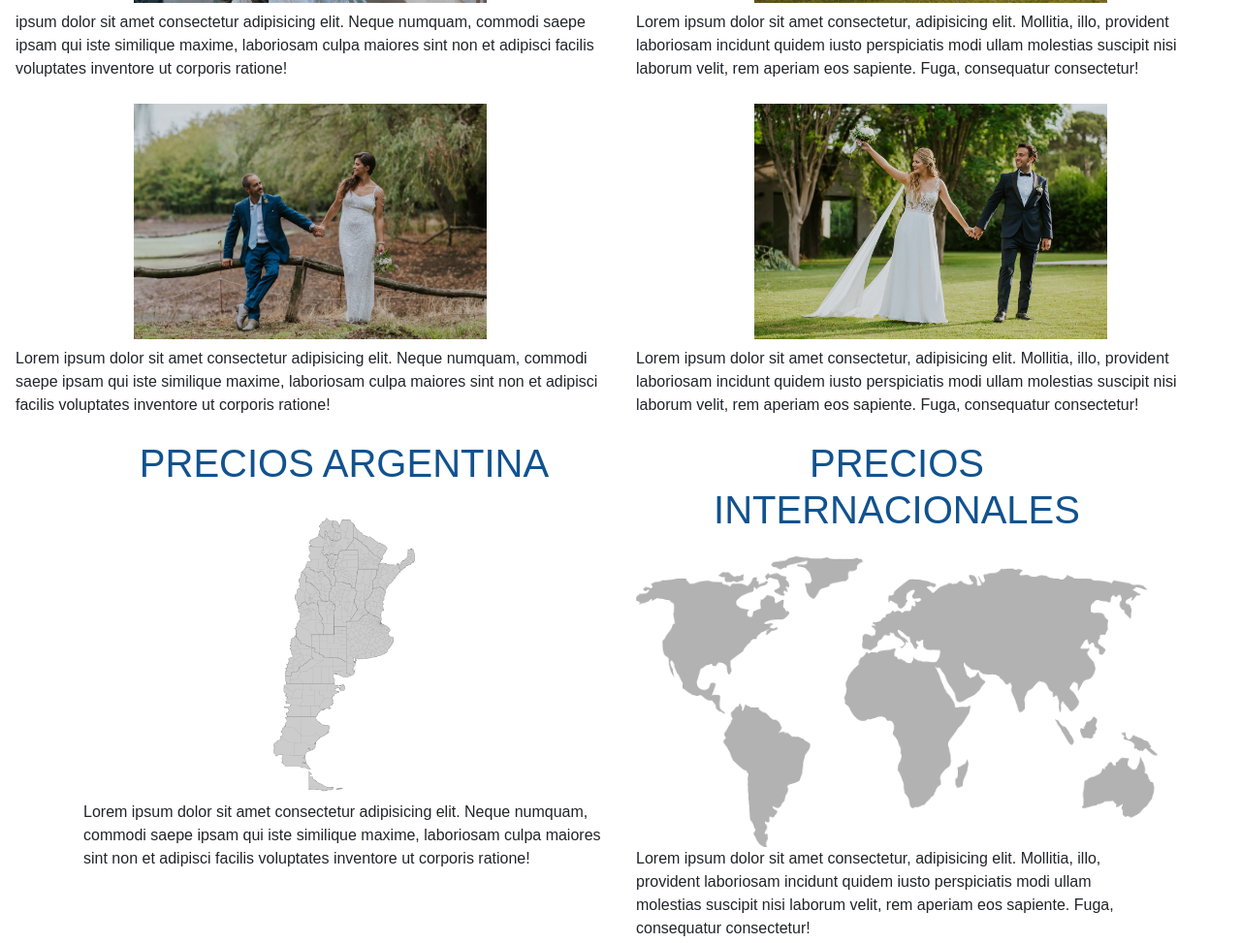
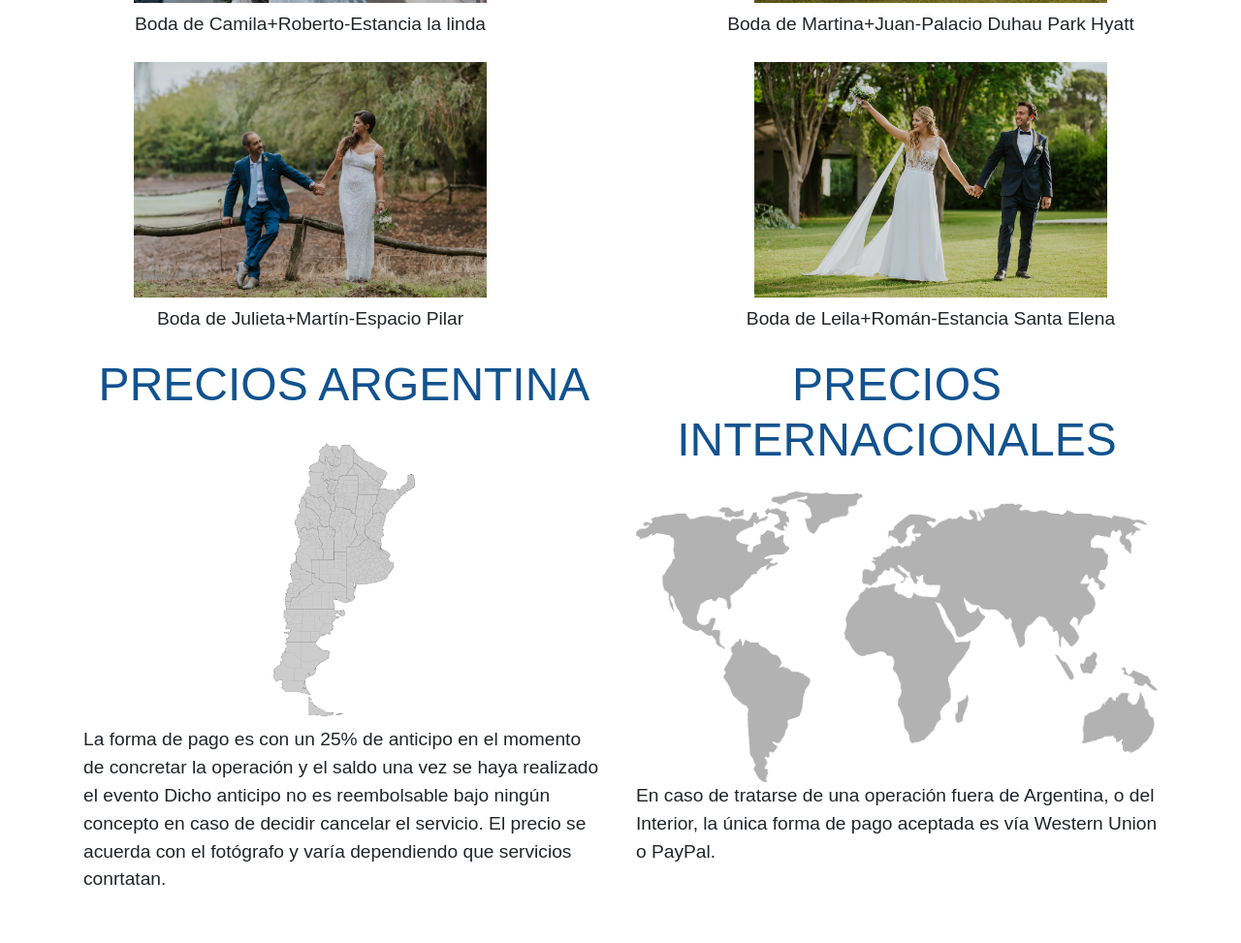
Before and after one commit to ivanparu/Photography_webPage, a website: page index.html in a window 1280 px wide. Shown: the part 1405-2378 px from the top of the page at 97% size. Drawn offline with nearby package versions, Linux system fonts and the light colour scheme; a web font is replaced by a local one.

Commit message:
Agregando textos

```diff
--- a/index.html
+++ b/index.html
@@ -65,10 +65,10 @@
             <img src="./img/foto main 1_comprimida.jpg" class="d-block w-100 carousel__alto fotosm" alt="">
           </div>
           <div class="carousel-item">
-            <img src="./img/foto main 2_comprimida.jpg" class="d-block w-100 carousel__alto" alt="">
+            <img src="./img/foto main 2_comprimida.jpg" class="d-block w-100 carousel__alto fotosm" alt="">
           </div>
           <div class="carousel-item">
-            <img src="./img/imagen_playa_comprimida.jpg" class="d-block w-100 carousel__alto" alt="">
+            <img src="./img/imagen_playa_comprimida.jpg" class="d-block w-100 carousel__alto fotosm" alt="">
           </div>
         </div>
         <button class="carousel-control-prev" type="button" data-bs-target="#carouselExampleIndicators"
@@ -90,27 +90,19 @@
         <div class="row align-items-start  ">
           <div class=" col-sm-12 col-md-6  direc ">
             <img src="./img/boda1_comprimida.jpg" alt=""  class="ultimos_trabajos-fotos">
-            <p> ipsum dolor sit amet consectetur adipisicing elit. Neque numquam, commodi saepe ipsam qui iste
-            similique maxime, laboriosam culpa maiores sint non et adipisci facilis voluptates inventore ut corporis
-            ratione!</p>
+            <p> Boda de Camila+Roberto-Estancia la linda</p>
           </div>
           <div class=" col-sm-12 col-md-6  direc">
             <img src="./img/boda3_comprimida.jpg" alt=""  class="ultimos_trabajos-fotos">
-            <p>Lorem ipsum dolor sit amet consectetur, adipisicing elit. Mollitia, illo, provident laboriosam incidunt
-            quidem iusto perspiciatis modi ullam molestias suscipit nisi laborum velit, rem aperiam eos sapiente. Fuga,
-            consequatur consectetur!</p>
+            <p>Boda de Martina+Juan-Palacio Duhau Park Hyatt</p>
           </div>
           <div class=" col-sm-12 col-md-6  direc">
             <img src="./img/boda2_comprimida.jpg" alt=""  class="ultimos_trabajos-fotos">
-            <p> Lorem ipsum dolor sit amet consectetur adipisicing elit. Neque numquam, commodi saepe ipsam qui iste
-            similique maxime, laboriosam culpa maiores sint non et adipisci facilis voluptates inventore ut corporis
-            ratione!</p>
+            <p> Boda de Julieta+Martín-Espacio Pilar</p>
           </div>
           <div class="col-sm-12 col-md-6 direc">
             <img src="./img/boda4.jpg" alt=""  class="ultimos_trabajos-fotos">
-            <p>Lorem ipsum dolor sit amet consectetur, adipisicing elit. Mollitia, illo, provident laboriosam incidunt
-            quidem iusto perspiciatis modi ullam molestias suscipit nisi laborum velit, rem aperiam eos sapiente. Fuga,
-            consequatur consectetur!</p>
+            <p>Boda de Leila+Román-Estancia Santa Elena</p>
           </div>
         </div>
       </div>
@@ -121,16 +113,13 @@
           <div class="col lg-6 d-flex justify-content-center direc ">
             <h2 class="textoh3">Precios Argentina</h2>
             <img src="./img/mapa argentina_comprimida.png" alt="" width="150px" height="300px">
-            Lorem ipsum dolor sit amet consectetur adipisicing elit. Neque numquam, commodi saepe ipsam qui iste
-            similique maxime, laboriosam culpa maiores sint non et adipisci facilis voluptates inventore ut corporis
-            ratione!
+            <p> La forma de pago es con un 25% de anticipo en el momento de concretar la operación  y el saldo una vez se haya realizado el evento
+            Dicho anticipo no es reembolsable bajo ningún concepto en caso de decidir cancelar el servicio. El precio se acuerda con el fotógrafo y varía dependiendo que servicios conrtatan.</p>
           </div>
           <div class="col lg-6 d-flex justify-content-center direc">
             <h3 class="textoh3">Precios internacionales</h3>
             <img src="./img/foto mapa mundo.webp" alt="" width="100%" height="300px">
-            Lorem ipsum dolor sit amet consectetur, adipisicing elit. Mollitia, illo, provident laboriosam incidunt
-            quidem iusto perspiciatis modi ullam molestias suscipit nisi laborum velit, rem aperiam eos sapiente. Fuga,
-            consequatur consectetur!
+            <p> En caso de tratarse de una operación fuera de Argentina, o del Interior, la única forma de pago aceptada es vía  Western Union o PayPal.</p>
           </div>
         </div>
       </div>
@@ -179,6 +168,9 @@
     <br>
     <p>Numero: 1158877453</p>
   </footer>
+
+  <script src="https://cdn.jsdelivr.net/npm/@popperjs/core@2.11.5/dist/umd/popper.min.js" integrity="sha384-Xe+8cL9oJa6tN/veChSP7q+mnSPaj5Bcu9mPX5F5xIGE0DVittaqT5lorf0EI7Vk" crossorigin="anonymous"></script>
+<script src="https://cdn.jsdelivr.net/npm/bootstrap@5.2.0/dist/js/bootstrap.min.js" integrity="sha384-ODmDIVzN+pFdexxHEHFBQH3/9/vQ9uori45z4JjnFsRydbmQbmL5t1tQ0culUzyK" crossorigin="anonymous"></script>
 </body>
 
 </html>
--- a/scss/estilos.scss
+++ b/scss/estilos.scss
@@ -30,14 +30,7 @@ body {
     color: $color;
 }
 
-/* .textoh3 {
-    text-align: center;
-    text-transform: uppercase;
-    font-size: 250%;
-    padding-bottom: 1rem;
-    color: $color-principal;
-}
- */
+
 .textoh3{
     @include texto(center, uppercase, 250%, $color-principal)
 }
@@ -124,6 +117,7 @@ body {
     align-items: center;
     padding-right:1rem;
     padding-left:1rem;
+    font-size: 120%;
     &__img{
         padding-bottom: 2%;
     }
```
Also changed, not shown: pages/acerca_de_mi.html (+13 -9 lines), pages/bodas.html (+7 -13 lines), pages/contacto.html (+3 -1 lines), pages/pagos.html (+6 -7 lines), css/estilos.css.
